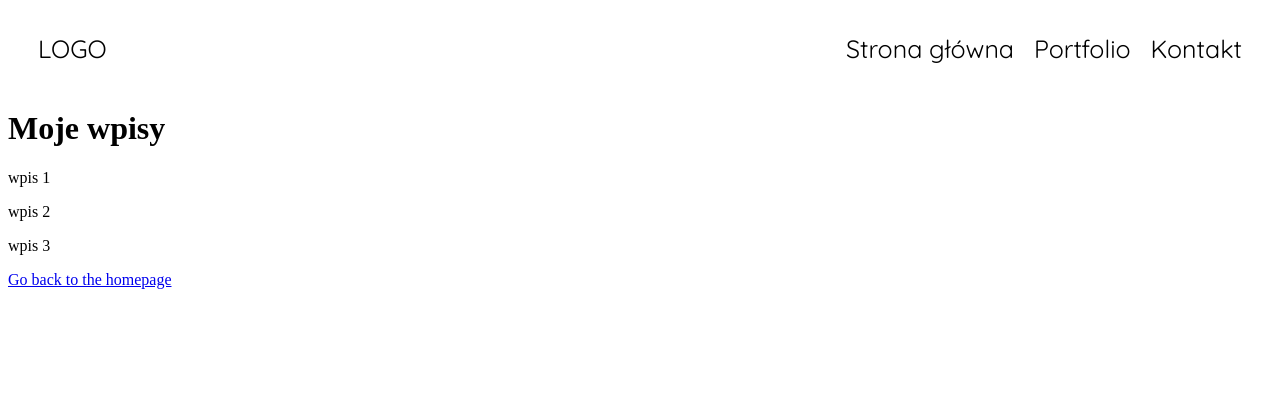
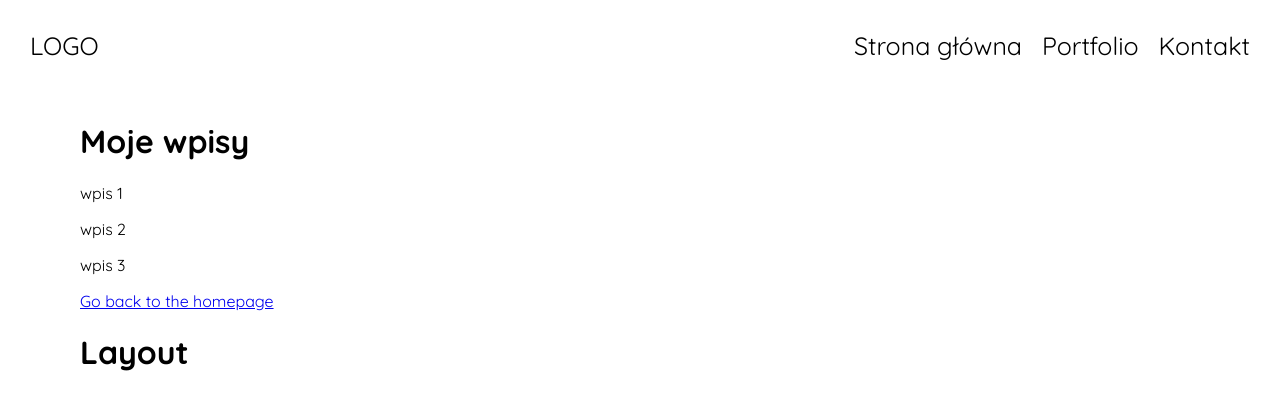
Before and after one commit to oleinka/gatsby-blog, a Gatsby site: page /blog in a window 1280 px wide. Built offline with nearby package versions, Linux system fonts and the light colour scheme; Gatsby itself is replaced by a stand-in of ours.

Commit message:
globalstyle

```diff
--- a/gatsby-config.js
+++ b/gatsby-config.js
@@ -6,6 +6,7 @@ module.exports = {
   },
   plugins: [
     `gatsby-plugin-react-helmet`,
+    `gatsby-plugin-layout`,
     `gatsby-plugin-styled-components`,
     {
       resolve: `gatsby-source-filesystem`,
--- a/package.json
+++ b/package.json
@@ -8,6 +8,7 @@
     "babel-plugin-styled-components": "^1.12.0",
     "gatsby": "^2.32.3",
     "gatsby-image": "^2.11.0",
+    "gatsby-plugin-layout": "^1.10.0",
     "gatsby-plugin-manifest": "^2.12.0",
     "gatsby-plugin-offline": "^3.10.0",
     "gatsby-plugin-prefetch-google-fonts": "^1.4.3",
--- /dev/null
+++ b/src/Styles/GlobalStyles.js
@@ -0,0 +1,26 @@
+import { createGlobalStyle } from 'styled-components';
+
+const GlobalStyle = createGlobalStyle `
+    html {
+        box-sizing: border-box;
+    }
+    *, *::before, *::after {
+        box-sizing: inherit;
+    }
+    body {
+        margin: 0;
+        padding: 100px 80px;
+        font-family: 'Quicksand';
+    }
+    button {
+        padding: 0;
+        cursor: pointer;
+        font-family: 'Quicksand';
+    }
+    ul {
+        margin: 0;
+        padding: 0;
+    }
+`;
+
+export default GlobalStyle;
--- a/src/components/Navigation.js
+++ b/src/components/Navigation.js
@@ -3,12 +3,16 @@ import styled from 'styled-components';
 import { Link } from 'gatsby';
 
 const NavigationWrapper = styled.nav `
+    position: absolute;
+    width: 100%;
+    top: 0;
+    left: 0;
     display: flex;
     align-items: center;
     justify-content: space-between;
     font-family: 'Quicksand';
     font-size: 25px;
-    padding: 0 30px;
+    padding: 30px;
     a {
         text-decoration: none;
         color: inherit;
--- /dev/null
+++ b/src/layouts/index.js
@@ -0,0 +1,14 @@
+import React from "react"
+import Navigation from "../components/Navigation";
+import GlobalStyle from "../Styles/GlobalStyles";
+
+const MainLayout = ({children}) => (
+  <>
+    <GlobalStyle/>
+    <Navigation/>
+    {children}
+    <h1>Layout</h1>
+  </>
+)
+
+export default MainLayout
--- a/src/pages/blog.js
+++ b/src/pages/blog.js
@@ -1,11 +1,9 @@
 import React from "react"
 import { Link } from "gatsby"
-import Navigation from "../components/Navigation"
 
 
 const BlogPage = () => (
   <>
-    <Navigation/>
     <h1>Moje wpisy</h1>
     <p>wpis 1</p>
     <p>wpis 2</p>
--- a/src/pages/contact.js
+++ b/src/pages/contact.js
@@ -1,10 +1,8 @@
 import React from "react"
 import { Link } from "gatsby"
-import Navigation from "../components/Navigation";
 
 const ContactPage = () => (
   <>
-    <Navigation/>
     <h1>Kontakt</h1>
     <p>e-mail: m.olejniczak550@gmail.com</p>
     <Link to="/">Go back to the homepage</Link>
--- a/src/pages/index.js
+++ b/src/pages/index.js
@@ -1,7 +1,6 @@
 import React from "react"
 import { Link } from "gatsby"
 import styled from "styled-components"
-import Navigation from "../components/Navigation";
 
 const StyledDiv = styled.div `
   width: 100px;
@@ -11,7 +10,6 @@ const StyledDiv = styled.div `
 
 const IndexPage = () => (
   <>
-    <Navigation/>
     <h1>Hi people</h1>
     <p>Welcome to my new Gatsby site.</p>
     <p>Soon</p>
--- a/src/pages/projects.js
+++ b/src/pages/projects.js
@@ -1,10 +1,8 @@
 import React from "react"
 import { Link } from "gatsby"
-import Navigation from "../components/Navigation";
 
 const ProjectsPage = () => (
   <>
-    <Navigation/>
     <h1>Moje projekty</h1>
     <p>Projekt 1</p>
     <Link to="/">Go back to the homepage</Link>
```
Also changed, not shown: 1 other file.
